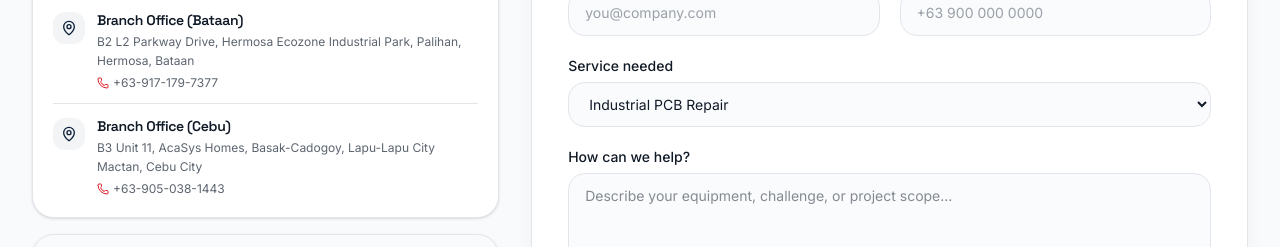
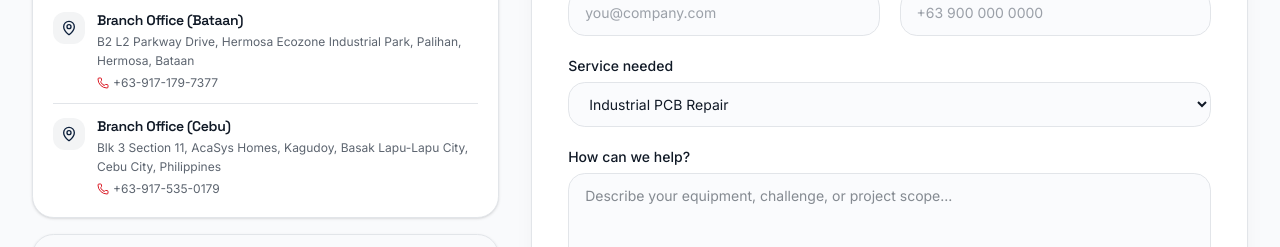
Before and after one commit to ayumihidalgo/pbts-corporate-website, a Next.js app: page / in a window 1280 px wide. Shown: the part 9540-9787 px from the top of the page. Built offline with nearby package versions, Linux system fonts and the light colour scheme; grey boxes are pictures that could not be loaded.

Commit message:
updated cebu branch

```diff
--- a/components/site/contact.tsx
+++ b/components/site/contact.tsx
@@ -18,8 +18,8 @@ const branches: { label: string; address: string; phones: string[]; email?: stri
   },
   {
     label: 'Branch Office (Cebu)',
-    address: 'B3 Unit 11, AcaSys Homes, Basak-Cadogoy, Lapu-Lapu City Mactan, Cebu City',
-    phones: ['+63-905-038-1443'],
+    address: 'Blk 3 Section 11, AcaSys Homes, Kagudoy, Basak Lapu-Lapu City, Cebu City, Philippines',
+    phones: ['+63-917-535-0179'],
   },
 ]
 
```
